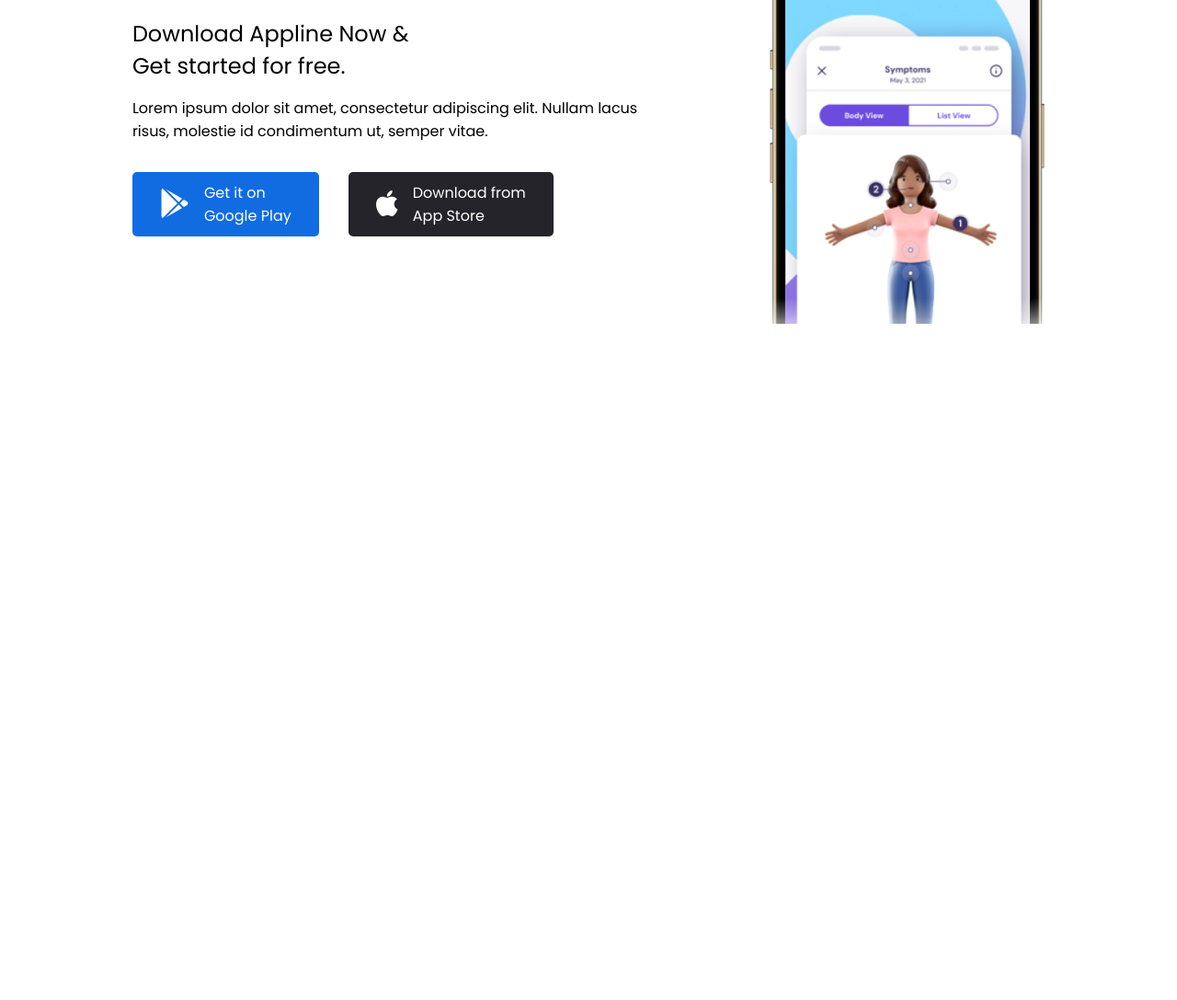
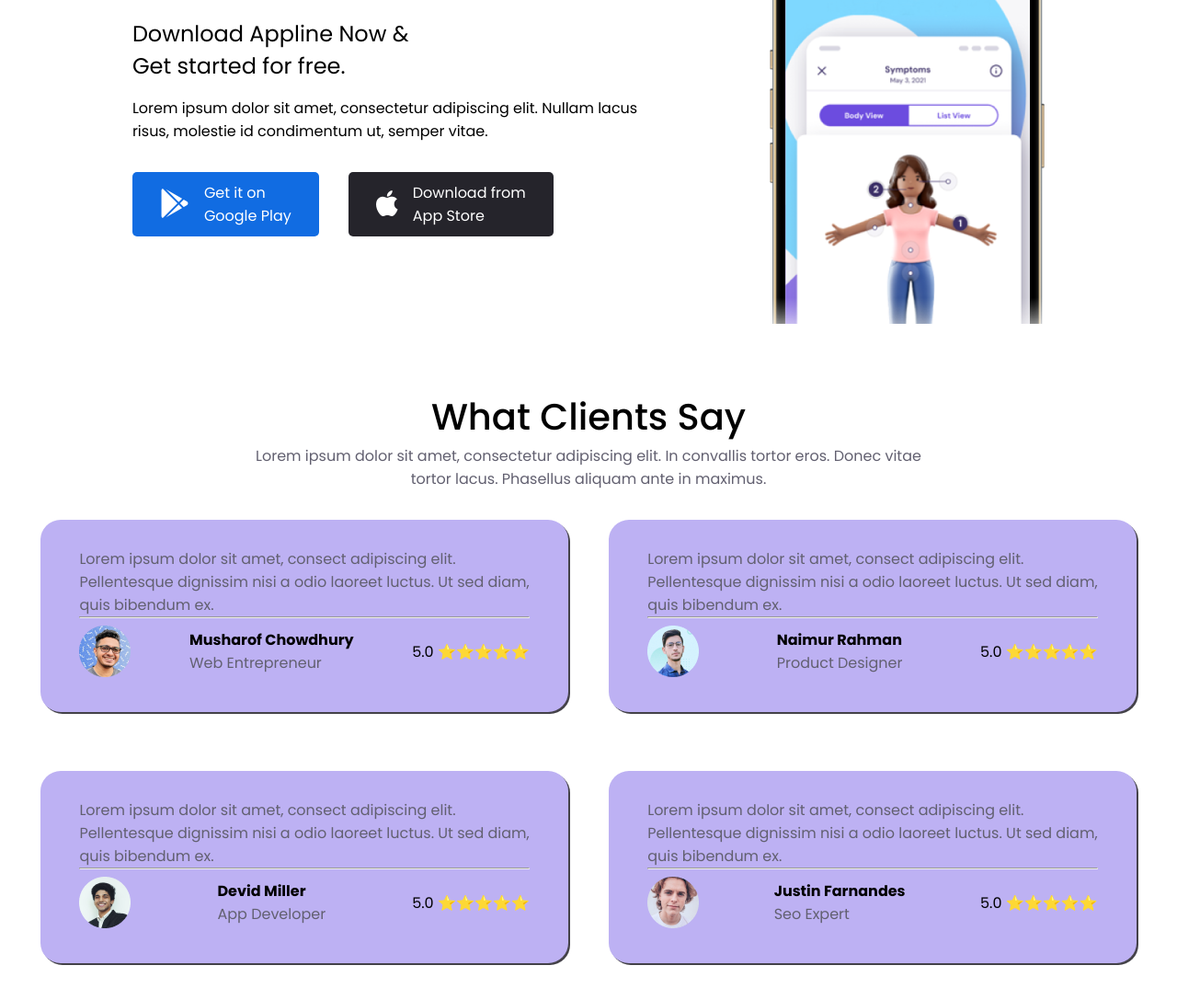
Before and after one commit to Sultan2403/My-Project, a plain HTML site: page index.html in a window 1280 px wide. Shown: the part 5512-6599 px from the top of the page at 92% size. Before the commit the page ends 5935 px from the top, so only its background shows below. Drawn offline with Linux system fonts and the light colour scheme.

Commit message:
removed changes

```diff
--- a/index.html
+++ b/index.html
@@ -467,6 +467,108 @@
       <img src="./Assets/cta-light.png" />
     </div>
   </section>
+  <section class="client-sec">
+
+    <!------------------------------ Heading -------------------------------->
+    <div class="sec-1">
+      <div>
+        <h2>What Clients Say</h2>
+      </div>
+
+
+
+      <div>
+        <p>Lorem ipsum dolor sit amet, consectetur adipiscing elit. In convallis tortor eros. Donec vitae</p>
+      </div>
+      <div>
+        <p> tortor lacus. Phasellus aliquam ante in maximus.</p>
+      </div>
+    </div>
+
+    <!-------------------------------- What clients actually said -------------------------------------->
+    <div class="entire-clients-wrapper">
+      <div class="clients-flex-container">
+        <div class="clients-flex-container-item">
+          <div class="actual-stuff">
+            <p>Lorem ipsum dolor sit amet, consect adipiscing elit.<br /> Pellentesque dignissim nisi a odio laoreet
+              luctus.
+              Ut sed diam,<br /> quis bibendum ex.</p>
+            <hr />
+            <div class="mini-clients-flex-container">
+              <img src="./Assets/author-1.png" />
+              <div>
+                <h4>Musharof Chowdhury</h4>
+                <p>Web Entrepreneur</p>
+              </div>
+              <div>
+                5.0 ⭐⭐⭐⭐⭐
+              </div>
+            </div>
+          </div>
+        </div>
+        <div class="clients-flex-container-item">
+          <div class="actual-stuff">
+            <p>Lorem ipsum dolor sit amet, consect adipiscing elit.<br /> Pellentesque dignissim nisi a odio laoreet
+              luctus.
+              Ut sed diam,<br /> quis bibendum ex.</p>
+            <hr />
+            <div class="mini-clients-flex-container">
+              <img src="./Assets/author-2.png" />
+              <div>
+                <h4>Naimur Rahman</h4>
+                <p>Product Designer</p>
+              </div>
+              <div>
+                5.0 ⭐⭐⭐⭐⭐
+              </div>
+            </div>
+          </div>
+        </div>
+      </div>
+      <div class="clients-flex-container">
+        <div class="clients-flex-container-item">
+          <div class="actual-stuff">
+            <p>Lorem ipsum dolor sit amet, consect adipiscing elit.<br /> Pellentesque dignissim nisi a odio laoreet
+              luctus.
+              Ut sed diam,<br /> quis bibendum ex.</p>
+            <hr />
+            <div class="mini-clients-flex-container">
+              <img src="./Assets/author-3.png" />
+              <div>
+                <h4>Devid Miller</h4>
+                <p>App Developer</p>
+              </div>
+              <div>
+                5.0 ⭐⭐⭐⭐⭐
+              </div>
+            </div>
+          </div>
+        </div>
+        <div class="clients-flex-container-item">
+          <div class="actual-stuff">
+            <p>Lorem ipsum dolor sit amet, consect adipiscing elit.<br /> Pellentesque dignissim nisi a odio laoreet
+              luctus.
+              Ut sed diam,<br /> quis bibendum ex.</p>
+            <hr />
+            <div class="mini-clients-flex-container">
+              <img src="./Assets/author-04.png" />
+              <div>
+                <h4>Justin Farnandes</h4>
+                <p>Seo Expert</p>
+              </div>
+              <div>
+                5.0 ⭐⭐⭐⭐⭐
+              </div>
+            </div>
+          </div>
+        </div>
+      </div>
+
+    </div>
+
+
+
+  </section>
 </body>
 
 </html>
--- a/styles.css
+++ b/styles.css
@@ -589,6 +589,31 @@
   border-radius: 5px;
 }
 
+.clients-flex-container-item p {
+  color: #626070;
+}
+
+.clients-flex-container {
+  display: flex;
+  align-items: center;
+  justify-content: space-evenly;
+}
+
+.actual-stuff {
+  margin: 2rem auto;
+  padding: 30px 42px;
+  background-color: #bdb1f3;
+  border-radius: 22px;
+  box-shadow: 2px 2px #444249;
+}
+
+.mini-clients-flex-container {
+  display: flex;
+  align-items: center;
+  justify-content: space-between;
+  margin: 0.5rem auto;
+}
+
 /* --------- COMPONENTS ------------ */
 
 @keyframes floatIn {
```
Also changed, not shown: Assets/author-04.png (added), Assets/author-1.png (added), Assets/author-2.png (added), Assets/author-3.png (added).
